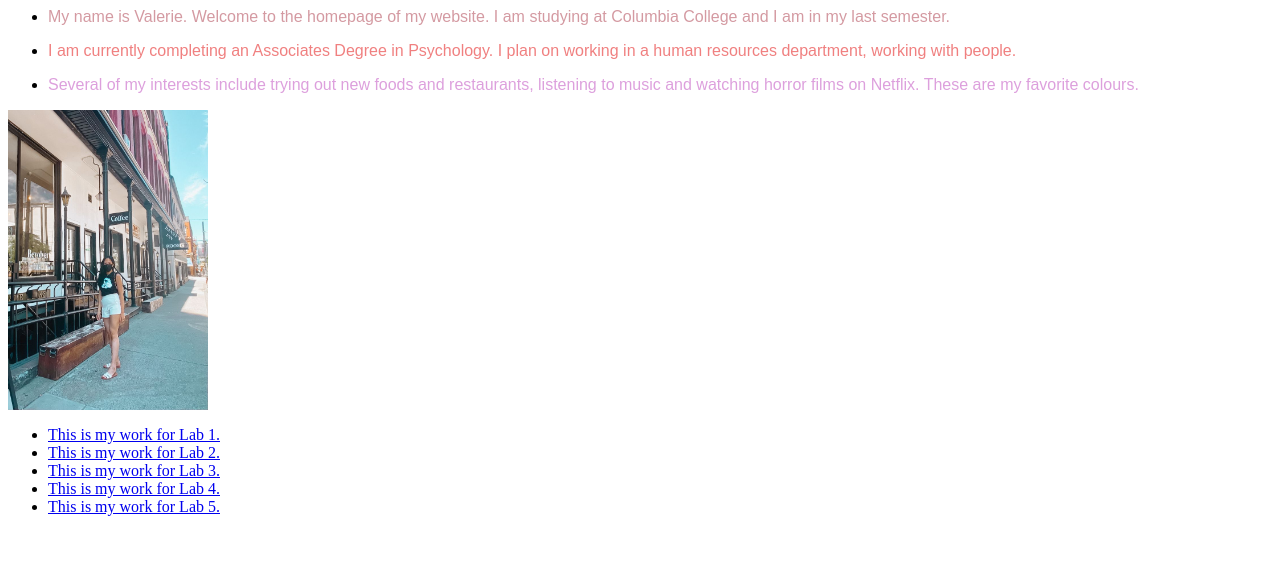
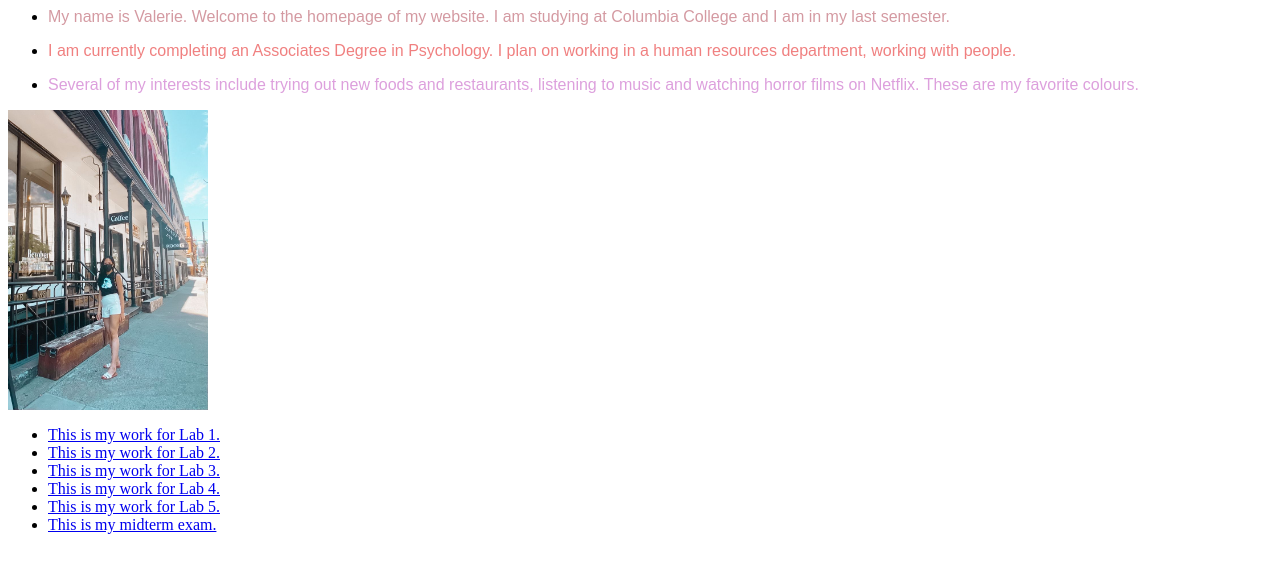
Before and after one commit to valerie2001/808444-csci101-summer2021, a plain HTML site: page index.html in a window 1280 px wide. Drawn offline with Linux system fonts and the light colour scheme.

Commit message:
Add files via upload

```diff
--- a/index.html
+++ b/index.html
@@ -27,6 +27,7 @@
 <li>  <a href="Lab3.html"> This is my work for Lab 3. </a></li>
 <li>  <a href="Lab4.html">This is my work for Lab 4. </a></li>
 <li>  <a href="Lab5.html">This is my work for Lab 5. </a></li>
+<li>  <a href="midterm.html">This is my midterm exam. </a></li>
 
 </ul>
 
```
